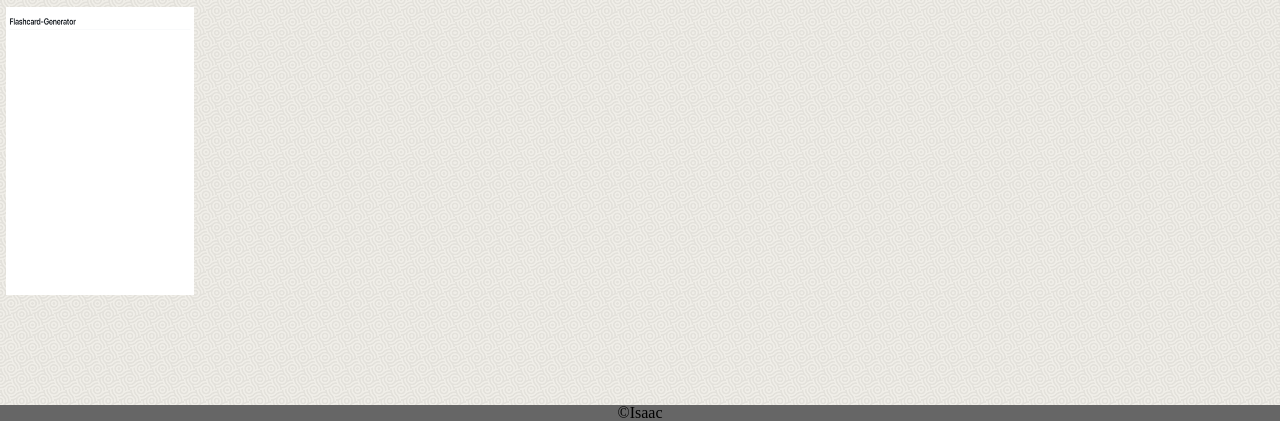
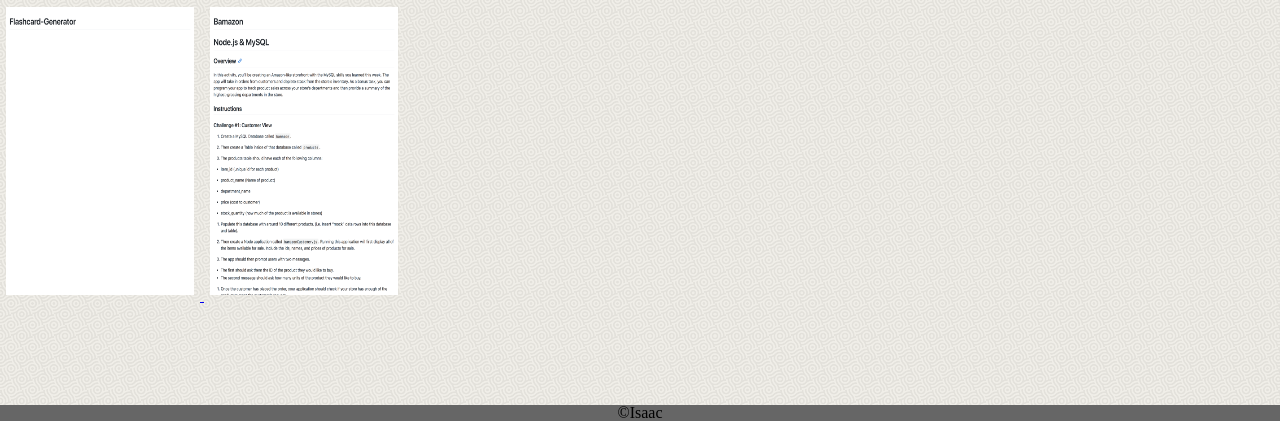
Before and after one commit to Bunnyster43/Isaac-Portfolio, a plain HTML site: page portfolio.html in a window 1280 px wide. Shown: the part 379-800 px from the top of the page. Drawn offline with Linux system fonts and the light colour scheme.

Commit message:
initial site files

```diff
--- a/portfolio.html
+++ b/portfolio.html
@@ -78,6 +78,10 @@
 <img src="asserts/image/Screen Shot 2018-06-11 at 10.07.15 PM.png" alt="FlashcardGenerator" style="padding:6px; width:200px; height:300px; border:0">
 </a>
 
+<a href="https://bunnyster43.github.io/Bamazon/" target="blank">
+<img src="asserts/image/Screen Shot 2018-06-17 at 4.18.01 PM.png" alt="Bamazon" style="padding:6px; width:200px; height:300px; border:0">
+</a>
+
 </section>
 
 </body>
```
Also changed, not shown: asserts/image/Screen Shot 2018-06-17 at 4.18.01 PM.png (added).
